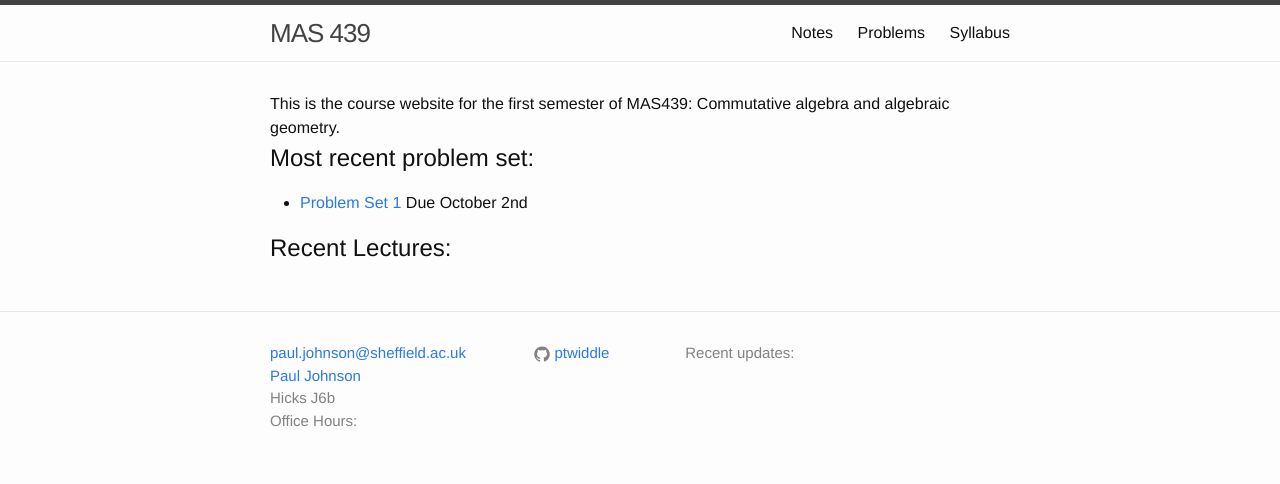
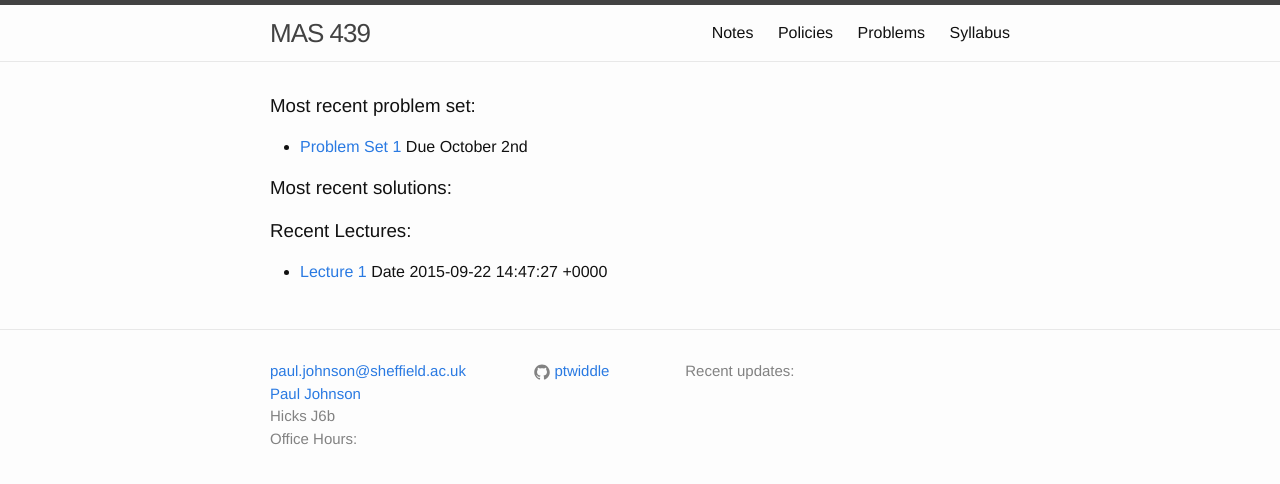
Before and after one commit to ptwiddle/MAS439-Commutative-Algebra, a Jekyll site: the page built from index.html, in a window 1280 px wide. Shown: the top 484 px of the page. Built offline with Jekyll 4.4.1, drawn with Linux system fonts in a browser that asks for light colours.

Commit message:
work on oberwolfach trip

```diff
--- a/index.html
+++ b/index.html
@@ -3,9 +3,9 @@
 ---
 
 <div class="home">
-This is the course website for the first semester of MAS439: Commutative algebra and algebraic geometry.
 
-<h2>Most recent problem set:</h2>
+
+<h3>Most recent problem set:</h3>
 <ul>
 {% for set in site.problemsets limit:1 %}
 <li>
@@ -14,11 +14,21 @@
 {% endfor %}
 </ul>
 
-<h2> Recent Lectures: </h2>
+<h3>Most recent solutions:</h3>
 <ul>
-{% for lecture in site.lectures limit:2 %}
+{% for set in site.solutions limit:1 %}
 <li>
-<a href="{{ lecture.url }}"> {{ lecture.title }}</a>  Date {{ lecture.date }}
+<a href="{{ set.url | prepend:site.baseurl }}"> {{ set.title }}</a>
+</li>
+{% endfor %}
+</ul>
+
+
+<h3> Recent Lectures: </h3>
+<ul>
+{% for lecture in site.lecturenotes limit:2 %}
+<li>
+<a href="{{ lecture.url | prepend:site.baseurl }}"> {{ lecture.title }}</a>  Date {{ lecture.date }}
 </li>
 {% endfor %}
 </ul>
```
Also changed, not shown: _lecturenotes/lecture1.md (added, +38 -0 lines), _problemsets/Set1.md (+9 -0 lines), notes.md (+5 -0 lines), policies.md (added, +30 -0 lines), problems.md (+1 -1 lines), syllabus.md (+1 -14 lines), 1 other file.
